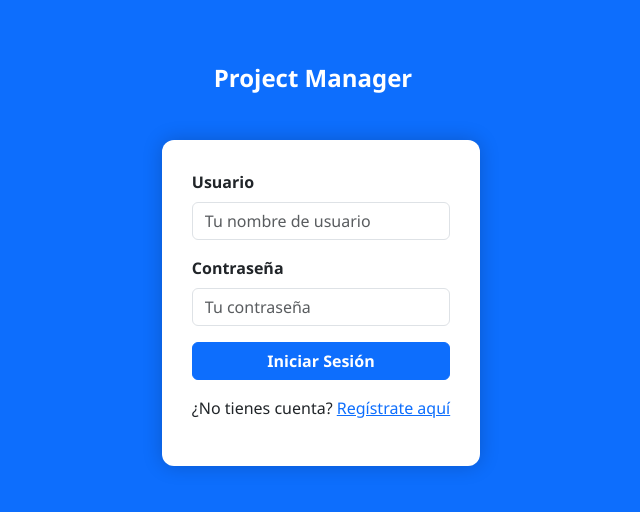
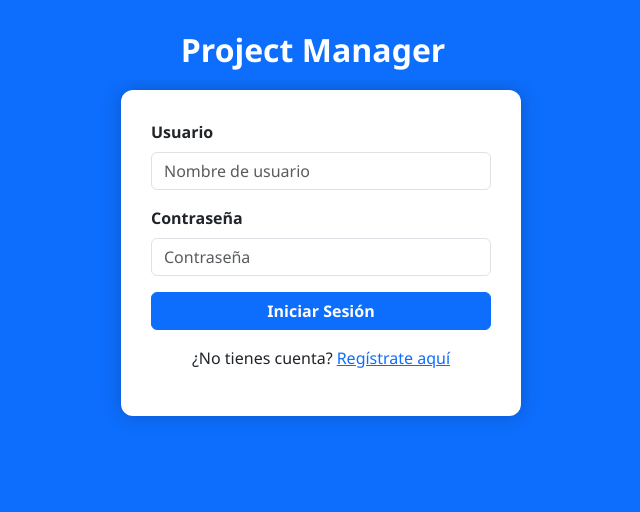
Before and after one commit to LuisARF04/ProjectManager_v3, a Django app: page /users/login/ in a window 1280 px wide. Shown: the top 512 px of the page, without its empty margins (319-959 px from the left). Run offline with Django 5.2, Linux system fonts and the light colour scheme.

Commit message:
v3.1
CSS

```diff
--- a/static/css/style.css
+++ b/static/css/style.css
@@ -6,30 +6,34 @@ body {
     background-color: var(--blue-color) !important;
     font-family: 'Segoe UI', Tahoma, Geneva, Verdana, sans-serif;
     color: white;
-    padding: 40px;
+    padding: 20px;
 }
 
 .header {
     background-color: var(--blue-color) !important;
+    min-height: 40px;
+    justify-content: center;
+    align-items: center;
+    height: 60px;
+    margin-bottom: 10px;
+    padding: 0;
 }
 
+
 .header .navbar-brand {
-    font-size: 1.5rem;
+    font-size: 2rem;
     font-weight: bold;
     color: #fff !important;
-}
-
-.header {
-    padding: 15px;
-    min-height: 70px;
 }
 
 .form {
     background-color: white;
     padding: 30px;
     border-radius: 12px;
-    max-width: 500px;
-    margin: auto;
+    min-width: 200px;
+    width: 400px;
+    max-width: 600px;
+    margin: 2;
     box-shadow: 0 0 20px rgba(0, 0, 0, 0.2);
     color: #212529;
 }
@@ -47,3 +51,8 @@ body {
     width: 100%;
     font-weight: bold;
 }
+
+.btn-success {
+    width: 100%;
+    font-weight: bold;
+}
--- a/templates/base.html
+++ b/templates/base.html
@@ -13,7 +13,7 @@
 
 <body>
     <!-- Navbar -->
-    <nav class="header navbar navbar-expand-lg navbar-dark bg-dark mb-4 d-flex justify-content-center">
+    <nav class="header navbar navbar-expand-lg navbar-dark bg-dark  d-flex justify-content-center">
         <a class="navbar-brand" href="#">Project Manager</a>
     </nav>
 
--- a/templates/users/login.html
+++ b/templates/users/login.html
@@ -6,15 +6,21 @@
     <input type="hidden" name="next" value="{{ next }}">
     <div class="mb-3">
         <label for="inputUsername" class="form-label">Usuario</label>
-        <input type="text" name="username" class="form-control" id="inputUsername" placeholder="Tu nombre de usuario">
+        <input type="text" name="username" class="form-control" id="inputUsername" placeholder="Nombre de usuario">
     </div>
     <div class="mb-3">
         <label for="inputPassword" class="form-label">Contraseña</label>
-        <input type="password" name="password" class="form-control" id="inputPassword" placeholder="Tu contraseña">
+        <input type="password" name="password" class="form-control" id="inputPassword" placeholder="Contraseña">
     </div>
     {% if error %}<p class="text-danger">{{ error }}</p>{% endif %}
     <button type="submit" class="btn btn-primary">Iniciar Sesión</button>
-    <p class="mt-3">¿No tienes cuenta? <a href="{% url 'register' %}">Regístrate aquí</a></p>
+    <p class="mt-3 d-flex justify-content-center">
+        <span>¿No tienes cuenta?</span>
+        <span class="ms-1">
+            <a href="{% url 'register' %}">Regístrate aquí</a>
+        </span>
+    </p>
+
 </form>
 
 {% endblock %}
--- a/templates/users/register.html
+++ b/templates/users/register.html
@@ -26,7 +26,7 @@
         <button type="submit" class="btn btn-success">Registrarse</button>
     </div>
 
-    <p class="mt-3 text-center">¿Ya tienes cuenta? <br> <a href="{% url 'login' %}">Inicia Sesión</a></p>
+    <p class="mt-3 text-center">¿Ya tienes cuenta? <a href="{% url 'login' %}">Inicia Sesión</a></p>
 </form>
 
 {% endblock %}
```
